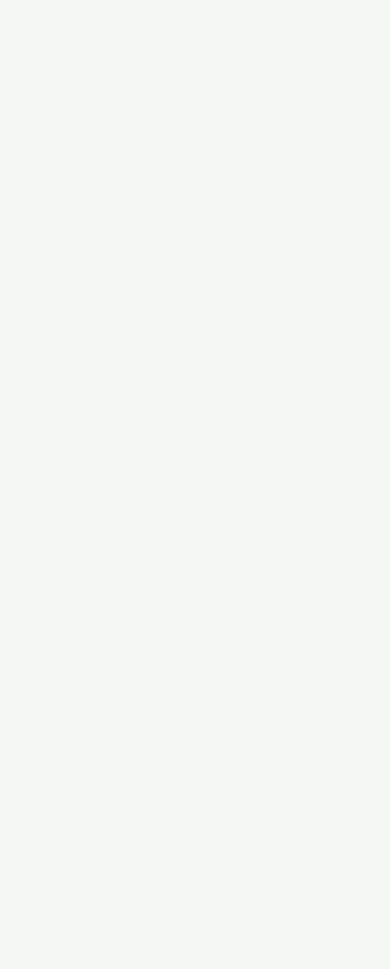
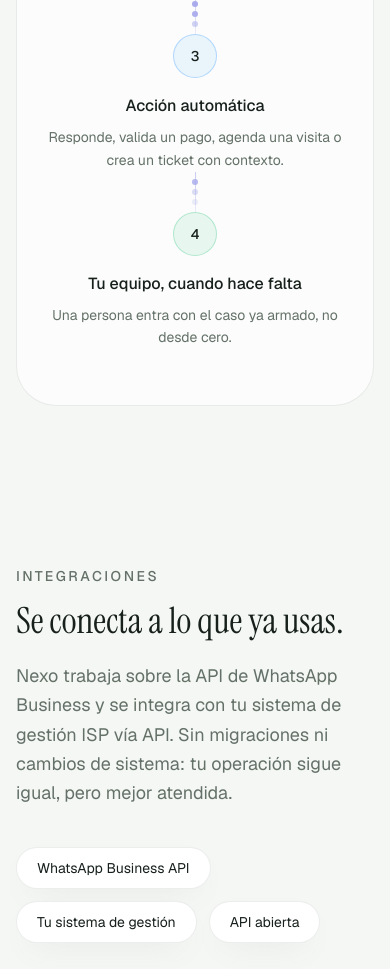
Before and after one commit to RenzoLenes/isp-landing, a Next.js app: page / in a window 390 px wide. Shown: the part 7660-8629 px from the top of the page. Before the commit the page ends 7024 px from the top, so only its background shows below. Built offline with nearby package versions, Linux system fonts and the light colour scheme.

Commit message:
feat: flujo de señal animado e integraciones

```diff
--- a/src/app/page.tsx
+++ b/src/app/page.tsx
@@ -3,6 +3,8 @@ import { Hero } from "@/components/sections/Hero";
 import { Problem } from "@/components/sections/Problem";
 import { Pillars } from "@/components/sections/Pillars";
 import { UseCases } from "@/components/sections/UseCases";
+import { HowItWorks } from "@/components/sections/HowItWorks";
+import { Integrations } from "@/components/sections/Integrations";
 
 export default function Home() {
   return (
@@ -13,8 +15,10 @@ export default function Home() {
         <Problem />
         <Pillars />
         <UseCases />
+        <HowItWorks />
+        <Integrations />
         {/* Las secciones se agregan aquí en las tasks siguientes, en este orden:
-            HowItWorks, Integrations, Pilot */}
+            Pilot */}
       </main>
     </>
   );
--- /dev/null
+++ b/src/components/sections/HowItWorks.tsx
@@ -0,0 +1,23 @@
+import { LANDING } from "@/content/landing";
+import { SectionHeading } from "@/components/ui/SectionHeading";
+import { Reveal } from "@/components/ui/Reveal";
+import { SignalFlow } from "@/components/sections/SignalFlow";
+
+export function HowItWorks() {
+  const { eyebrow, title } = LANDING.flow;
+  return (
+    <section
+      id="como-funciona"
+      className="scroll-mt-28 px-4 py-[clamp(5rem,10vw,9rem)]"
+    >
+      <div className="mx-auto max-w-content rounded-[2.5rem] border border-whisper bg-surface/60 px-6 py-14 md:px-14">
+        <Reveal>
+          <SectionHeading eyebrow={eyebrow} title={title} align="center" />
+        </Reveal>
+        <Reveal delay={0.15}>
+          <SignalFlow />
+        </Reveal>
+      </div>
+    </section>
+  );
+}
--- /dev/null
+++ b/src/components/sections/Integrations.tsx
@@ -0,0 +1,28 @@
+import { LANDING } from "@/content/landing";
+import { SectionHeading } from "@/components/ui/SectionHeading";
+import { Reveal } from "@/components/ui/Reveal";
+
+export function Integrations() {
+  const { eyebrow, title, body, chips } = LANDING.integrations;
+  return (
+    <section className="px-4 py-[clamp(5rem,10vw,9rem)]">
+      <div className="mx-auto grid max-w-content items-center gap-10 md:grid-cols-[1.2fr_1fr]">
+        <Reveal>
+          <SectionHeading eyebrow={eyebrow} title={title} body={body} />
+        </Reveal>
+        <Reveal delay={0.15}>
+          <div className="flex flex-wrap gap-3 md:justify-end">
+            {chips.map((chip) => (
+              <span
+                key={chip}
+                className="rounded-full border border-whisper bg-surface px-5 py-2.5 text-sm text-ink shadow-card"
+              >
+                {chip}
+              </span>
+            ))}
+          </div>
+        </Reveal>
+      </div>
+    </section>
+  );
+}
--- /dev/null
+++ b/src/components/sections/SignalFlow.tsx
@@ -0,0 +1,85 @@
+"use client";
+
+import { motion, useReducedMotion } from "motion/react";
+import { LANDING } from "@/content/landing";
+
+const DOT_POSITIONS = [0.25, 0.5, 0.75];
+
+function SignalDot({
+  className,
+  style,
+  delay,
+}: {
+  className: string;
+  style: React.CSSProperties;
+  delay: number;
+}) {
+  const reduceMotion = useReducedMotion();
+  return (
+    <motion.span
+      className={`absolute size-1.5 -translate-x-1/2 -translate-y-1/2 rounded-full bg-lavender ${className}`}
+      style={style}
+      animate={reduceMotion ? undefined : { opacity: [0.2, 1, 0.2] }}
+      transition={{
+        duration: 1.8,
+        repeat: Infinity,
+        ease: "easeInOut",
+        delay,
+      }}
+    />
+  );
+}
+
+function Connector({ index }: { index: number }) {
+  return (
+    <div
+      aria-hidden
+      className="relative mx-auto h-10 w-px bg-gradient-to-b from-lavender/60 to-lavender/20 md:mx-0 md:mt-5 md:h-px md:w-auto md:flex-1 md:bg-gradient-to-r"
+    >
+      {/* Móvil: conector vertical, puntos distribuidos por `top`. */}
+      {DOT_POSITIONS.map((position, dot) => (
+        <SignalDot
+          key={`v-${position}`}
+          className="left-1/2 md:hidden"
+          style={{ top: `${position * 100}%` }}
+          delay={index * 0.4 + dot * 0.3}
+        />
+      ))}
+      {/* Desktop: conector horizontal, puntos distribuidos por `left`. */}
+      {DOT_POSITIONS.map((position, dot) => (
+        <SignalDot
+          key={`h-${position}`}
+          className="top-1/2 hidden md:block"
+          style={{ left: `${position * 100}%` }}
+          delay={index * 0.4 + dot * 0.3}
+        />
+      ))}
+    </div>
+  );
+}
+
+export function SignalFlow() {
+  const { steps } = LANDING.flow;
+  return (
+    <ol className="mt-16 flex flex-col md:flex-row md:items-start md:gap-4">
+      {steps.map((step, i) => (
+        <li key={step.title} className="contents">
+          <div className="flex flex-col items-center text-center md:w-56">
+            <span
+              className={`flex size-11 items-center justify-center rounded-full border text-sm font-medium [font-variant-numeric:tabular-nums] ${
+                i === steps.length - 1
+                  ? "border-fiber/50 bg-fiber/15 text-ink"
+                  : "border-blue/40 bg-blue/10 text-ink"
+              }`}
+            >
+              {i + 1}
+            </span>
+            <h3 className="mt-4 font-medium text-ink">{step.title}</h3>
+            <p className="mt-2 text-sm leading-relaxed text-moss">{step.body}</p>
+          </div>
+          {i < steps.length - 1 ? <Connector index={i} /> : null}
+        </li>
+      ))}
+    </ol>
+  );
+}
```
